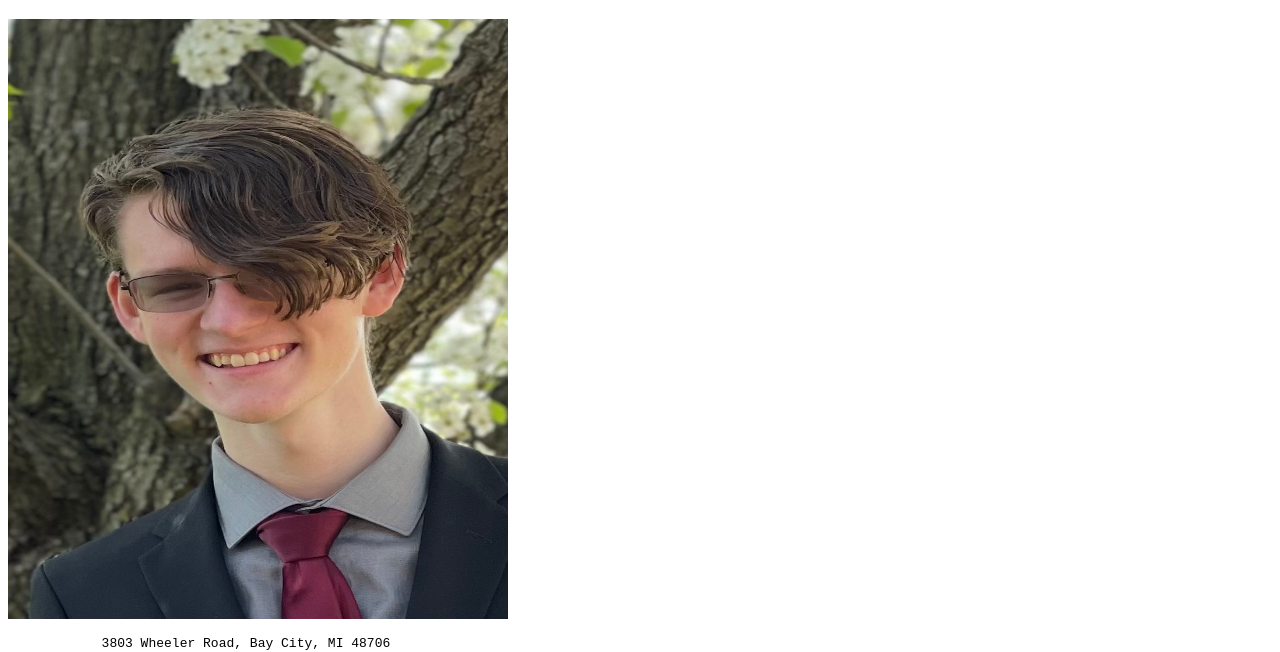
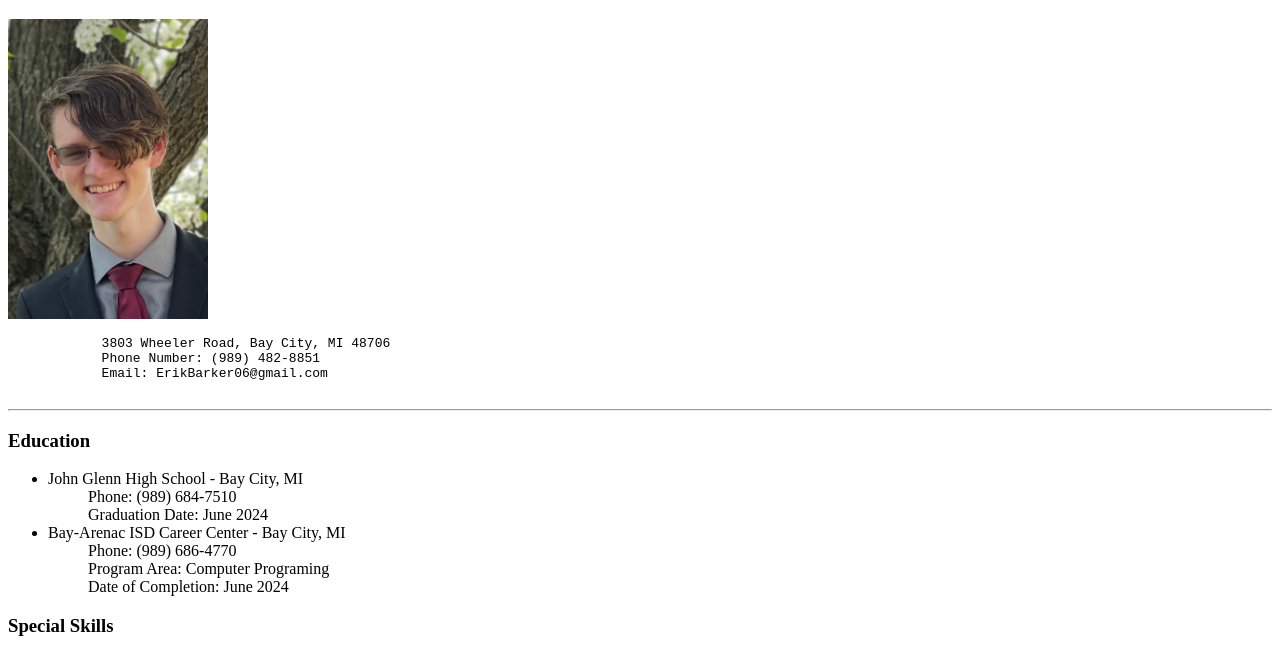
Before and after one commit to ErikBarker/erikbarker.github.io, a plain HTML site: page 1-2/index.html in a window 1280 px wide. Shown: the part 61-713 px from the top of the page. Drawn offline with Linux system fonts and the light colour scheme.

Commit message:
updated image

```diff
--- a/1-2/index.html
+++ b/1-2/index.html
@@ -9,7 +9,7 @@
         <h1>
             Erik Barker
         </h1>
-        <img src="../images/self_photo-erikbarker.jpg" alt="Erik_Barker_img" style="width: 500px;height: 600px;">
+        <img src="../images/self_photo-erikbarker.jpg" alt="Erik_Barker_img" style="width: 200px;height: 300px;">
         <pre>
             3803 Wheeler Road, Bay City, MI 48706
             Phone Number: (989) 482-8851
```
